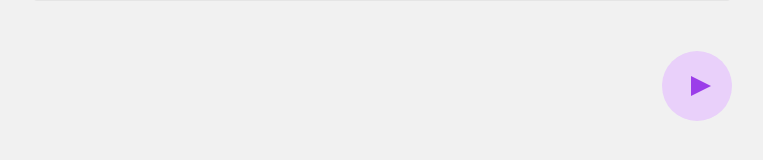
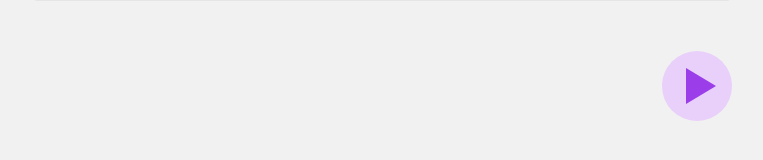
Before and after one commit to puerchik/dictionary_web_app, a React (Vite) app: page / in a window 1280 px wide. Shown: the part 172-332 px from the top of the page, without its empty margins (258-1021 px from the left). Built offline with nearby package versions, Linux system fonts and the light colour scheme.

Commit message:
audio button styles

```diff
--- a/src/pages/searchInput/ui/SearchInput.tsx
+++ b/src/pages/searchInput/ui/SearchInput.tsx
@@ -66,6 +66,7 @@ export const SearchInput = () => {
                   <S.SearchButton
                     $theme={theme}
                     type="submit"
+                    title="Find the word"
                   >
                     <img
                       height="25"
--- a/src/pages/title/ui/Title.tsx
+++ b/src/pages/title/ui/Title.tsx
@@ -3,7 +3,7 @@ import { styled } from 'styled-components'
 
 import { Container } from 'shared/styles/Conatiner'
 import { UseAppSelector } from 'shared/hooks/reduxHooks'
-import { Flex, PlayIcon, ResetButton, VisuallyHidden } from 'shared/styles/common'
+import { Flex, PauseImg, PlayImg, ResetButton, VisuallyHidden } from 'shared/styles/common'
 
 export const Title = () => {
   const word = UseAppSelector(state => state.word[0].word)
@@ -41,8 +41,12 @@ export const Title = () => {
           <audio
             src={audio}
             ref={audioRef}
+            onEnded={() => setIsPlaying(!isPlaying)}
           ></audio>
-          <button onClick={audioControlsHandler}>
+          <button
+            title="Play audio"
+            onClick={audioControlsHandler}
+          >
             <span>Play audio</span>
           </button>
         </AudioWrapper>
@@ -86,10 +90,11 @@ const AudioWrapper = styled.div<{ $isPlaying: boolean }>`
       content: '';
       position: absolute;
       top: 50%;
-      left: 55%;
+      left: ${props => (props.$isPlaying ? `50%` : `55%`)};
       translate: -50% -50%;
+      transition: 0.2s;
 
-      ${props => (props.$isPlaying ? `` : PlayIcon)}
+      ${props => (props.$isPlaying ? PauseImg : PlayImg)}
     }
 
     &:hover {
--- a/src/shared/styles/common.ts
+++ b/src/shared/styles/common.ts
@@ -23,11 +23,18 @@ export const ResetButton = css`
   background-color: transparent;
   border: none;
 `
-export const PlayIcon = css`
+export const PlayImg = css`
   width: 0px;
   height: 0px;
   border-style: solid;
-  border-width: 10px 0 10px 20px;
+  border-width: 18px 0 18px 30px;
   border-color: transparent transparent transparent #9b3de9;
   transform: rotate(0deg);
 `
+
+export const PauseImg = css`
+  width: 20px;
+  height: 30px;
+  border-left: 5px solid #9b3de9;
+  border-right: 5px solid #9b3de9;
+`
```
